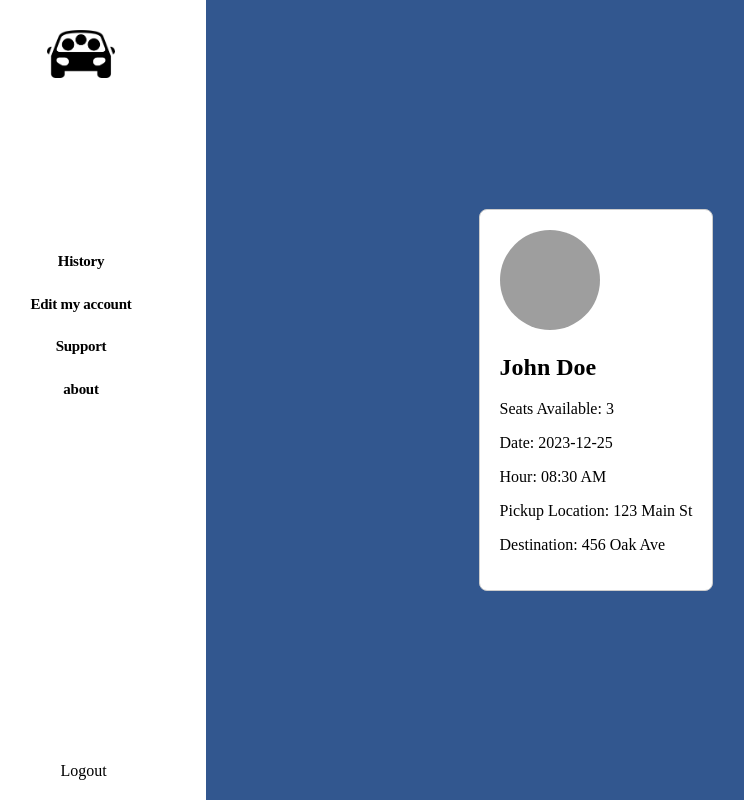
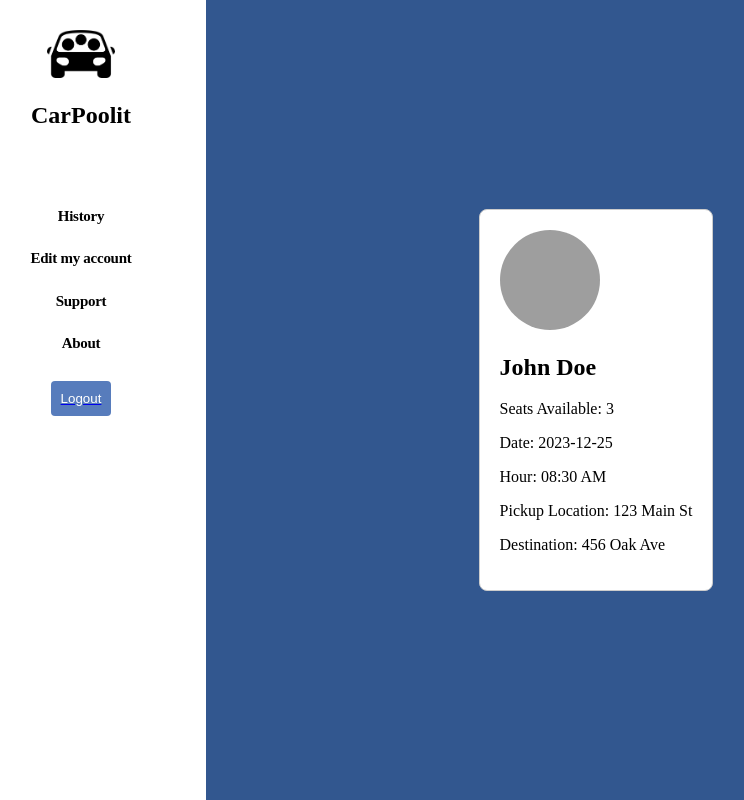
Before and after one commit to SWEproject2023/SWE-Project2023, a React (Create React App) app in the folder carpoolitreact/: page /driver-details/1 in a window 1280 px wide. Both pictures are taken after a click on the button "Login". Shown: the whole page, without its empty margins (44-788 px from the left). Built offline with nearby package versions, Linux system fonts and the light colour scheme; grey boxes are pictures that could not be loaded.

Commit message:
added logout button

```diff
--- a/carpoolitreact/src/App.js
+++ b/carpoolitreact/src/App.js
@@ -21,8 +21,13 @@ function App() {
   // Function to handle successful login
   const handleLogin = () => {
     setIsAuthenticated(true);
-    // Use the Navigate component to programmatically navigate to the Main component
-    return <Navigate to="/" />;
+  };
+
+  // Function to handle logout
+  const handleLogout = () => {
+    setIsAuthenticated(false);
+    localStorage.clear("isAuthenticated");
+    console.log("loging out");
   };
 
   return (
@@ -30,16 +35,14 @@ function App() {
       {isAuthenticated ? (
         <div>
           <div className="Sidebar">
-            <Sidebar />
+            {/* Pass handleLogout to Sidebar */}
+            <Sidebar handleLogout={handleLogout} />
           </div>
           <div className="App">
             <Routes>
               <Route path="/" element={<Main />} />
               <Route path="/Matches" element={<Matches />} />
-              <Route
-                path="/driver-details/:id"
-                element={<DriverDetails />}
-              />{" "}
+              <Route path="/driver-details/:id" element={<DriverDetails />} />
             </Routes>
           </div>
         </div>
--- a/carpoolitreact/src/components/Sidebar.jsx
+++ b/carpoolitreact/src/components/Sidebar.jsx
@@ -1,26 +1,10 @@
+// Sidebar.js
 import React from "react";
-import { useState } from "react";
+import { Link } from "react-router-dom";
 import Styles from "./Sidebar.module.css";
 import Logo from "../assets/Logo 1.png";
-import { Link } from "react-router-dom";
 
-function Sidebar({ username, title, handlelogout }) {
-  const [clickedLink1, setClickedLink1] = useState(1); // Track clicked link, default to 0
-  const [showMenu, setShowMenu] = useState(false); // Track whether the menu should be displayed
-  const LogoPath =
-    "https://s3-alpha-sig.figma.com/img/53fc/ae76/c9126dbe0dfb0f7bcc934ea40e2e042c?Expires=1702857600&Signature=Wg3eIH3KWeEsU4Fifp2RgCZKRaOC59Vl1S8-ngk0tgriG17YQrhtoW~SoRFl5jqPV-BliGJ5Viphj-nKpzRNegpCzUIs9FtrkkmDlgfnOEUudR9-RvZ4qkjDv9hCV3RW6Oc7pRDWQtSfWMfugPd6IQxnCy6FPRFn8dDrNG7uU0-VjINHJKXCqD3YtA-evWUiyXI2ehIVU6LQVVNKyn0JKNqzEv5u~RxPJJKNGgi9lVcgzOTpMtl8xpssUP6rZNIaWSq8MbEJ2Q34Zvsb--HafZK~hCZz97Y3Yi7~DieW8it-7bymFDtCHzN5iMN90u2H7m7vSAAYzQ3AqxkRIxXwSg__&Key-Pair-Id=APKAQ4GOSFWCVNEHN3O4";
-
-  //handle sidebar links
-  const handleLink1Click = (index) => {
-    setClickedLink1(1);
-    setShowMenu(!showMenu);
-  };
-
-  // Function to toggle the menu visibility
-  const toggleMenu = () => {
-    setShowMenu(!showMenu);
-  };
-
+function Sidebar({ username, title, handleLogout }) {
   return (
     <div>
       <aside className={Styles.Sidebar}>
@@ -28,21 +12,22 @@ function Sidebar({ username, title, handlelogout }) {
           <Link to="/">
             <img alt="logo" src={Logo}></img>
           </Link>
+          <h1>CarPoolit</h1>
         </div>
-        <div className={Styles.userInfo}>
-          {/* Display user information */}
-          <p className={Styles.userInfoLine}>{username}</p>
-          <p className={Styles.userInfoLine}>{title}</p>
-        </div>
+
         <ul className={Styles.menuItem}>
           <li className={Styles.menuItemlink}>History</li>
           <li className={Styles.menuItemlink}>Edit my account</li>
           <li className={Styles.menuItemlink}>Support</li>
-          <li className={Styles.menuItemlink}>about</li>
+          <li className={Styles.menuItemlink}>About</li>
         </ul>
-        <div className={Styles.logoutButton} onClick={handlelogout}>
-          <p>Logout</p>
-        </div>
+
+        <Link to="/">
+          <button className={Styles.logoutButton} onClick={handleLogout}>
+            {" "}
+            Logout
+          </button>
+        </Link>
       </aside>
     </div>
   );
--- a/carpoolitreact/src/components/Sidebar.module.css
+++ b/carpoolitreact/src/components/Sidebar.module.css
@@ -1,6 +1,5 @@
 .Sidebar {
     background-color: #ffffff;
-    color: #fff;
     position: fixed;
     width: 250px;
     height: 100%;
@@ -13,21 +12,23 @@
 
     .logo {
       display: flex; /* Use flexbox */
+      flex-direction: column;
       justify-content: center; /* Center vertically */
+      align-items: center;
       padding: 30px; /* Add some padding for spacing */
     }
 
     .logo img {
       height: 3em;
+      justify-content: center; /* Center vertically */
+      align-items: center;
       width: auto; /* Allow the width to adjust based on the aspect ratio */
-      padding-bottom:1em ;
     }
 
     .userInfo{
       display: flex;
     flex-direction: column;
     align-items: center; /* Center content horizontally */
-    justify-content: center; /* Center content vertically */
     padding-bottom:2em ;
 
     }
@@ -84,19 +85,11 @@
       display: flex;
       align-items: center;
       bottom: 20px;
+      justify-content: center;
+      padding: 10px;
+      background-color: #577cbc;
+      color: white;
+      border: none;
+      border-radius: 4px;
       cursor: pointer;
-      justify-content: center;
-      position: fixed;
       }
-
-    /* Style the Logout text */
-    .logoutButton p {
-      margin: 0;
-      color: black;
-      margin-left: 5px; /* Adjust this value for spacing between icon and text */
-    }
-
-    /* Style the ExitToAppIcon */
-    .logoutButton svg {
-      font-size: 24px; /* Adjust this value for icon size */
-    }
--- a/carpoolitreact/src/pages/Login.jsx
+++ b/carpoolitreact/src/pages/Login.jsx
@@ -42,7 +42,7 @@ const Login = ({ onLogin }) => {
             </div>
           )}
 
-          <button type="button" onClick={handleLogin}>
+          <button className={styles.button} type="button" onClick={handleLogin}>
             {loading ? "Waiting" : "Login"}
           </button>
         </div>
--- a/carpoolitreact/src/pages/Login.module.css
+++ b/carpoolitreact/src/pages/Login.module.css
@@ -67,7 +67,7 @@ line-height: normal;
     margin-bottom: 15px;
   }
 
-  button {
+  .button {
     width: 100%;
     padding: 10px;
     background-color: #577cbc;
@@ -77,7 +77,7 @@ line-height: normal;
     cursor: pointer;
   }
 
-  button:disabled {
+  .button:disabled {
     background-color: #dddddd;
     cursor: not-allowed;
   }
--- a/carpoolitreact/src/pages/Main.jsx
+++ b/carpoolitreact/src/pages/Main.jsx
@@ -25,7 +25,6 @@ export default function Main() {
       </div>
       <div className="Logo"></div>
       <div className={Styles.mainContainer}>
-        <img alt="logo" src={Logo}></img>
         <h2>What do you want to do today?</h2>
         <div className={Styles.card}>
           <div className={Styles.buttonsContainer}>
--- a/carpoolitreact/src/pages/Main.module.css
+++ b/carpoolitreact/src/pages/Main.module.css
@@ -19,11 +19,7 @@
     line-height: normal;
     left: 0;
   }
-  .mainContainer img{
-    position: absolute;
-    right: 0;
-    top: 0;
-  }
+
 
   .card {
 
```
